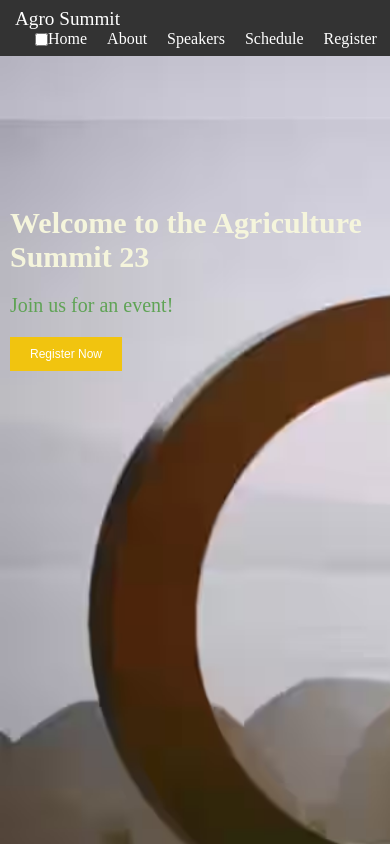
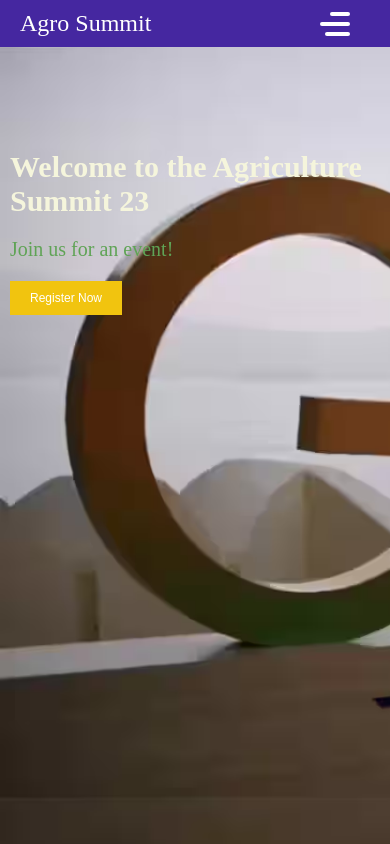
Before and after one commit to harshitgupta2019/Summit, a React (Create React App) app in the folder frontend/: page / in a window 390 px wide. Shown: the top 844 px of the page. Built offline with nearby package versions, Linux system fonts and the light colour scheme.

Commit message:
Update Navbar.css

```diff
--- a/frontend/src/components/Navbar/Navbar.css
+++ b/frontend/src/components/Navbar/Navbar.css
@@ -2,19 +2,18 @@
 * {
     margin: 0;
     padding: 0;
-    /* box-sizing: border-box; */
+    box-sizing: border-box;
   }
 
   /* Navbar styling */
   .navbar {
-    background-color: #333;
-    color: #fff;
-    padding: 20px 0;
-    position: sticky;
-    top: 0;
-  z-index: 100;
-  background-size: cover;
-  overflow: hidden;
+  width:100%;
+  display: flex;
+  justify-content: space-between;
+  align-items: center;
+  background: #4527a0;
+  padding: 0 25px;
+    position: fixed;
   }
 
   .navbar-container {
@@ -22,7 +21,7 @@
     justify-content: space-between;
     align-items: center;
     max-width: 1200px;
-    margin: 0 auto;
+    margin: 0;
     padding: 0 20px;
   }
 
@@ -33,50 +32,124 @@
   }
 
   .navbar-links {
-    list-style: none;
     display: flex;
+    justify-content: center;
+    flex-direction: row;
+    align-items: center;
+    z-index: 1;
+    transition: 0.5s;
   }
 
   .navbar-links li {
-    margin-right: 20px;
+    list-style-type: none;
+    /* margin-right: 20px;  */
   }
 
   .navbar-links a {
     color: #fff;
     text-decoration: none;
-    transition: color 0.3s;
+    display: block;
+    padding:40px 25px;
+    font-size: 18px;
+    line-height: 1;
+    transition: 0.3s;
   }
 
   .navbar-links a:hover {
-    color: black; /* Change to desired hover color */
-    background-color: white;
+    box-shadow:0 -5px 0px #fff inset,
+    500px 0 0 rgba(255,255,255,0.03) inset;
+    padding: 35px 25px 45px 25px;
 
   }
-  .navbar-toggle {
+
+  /* Hamburger Menu Styles */
+.hamburger{
+  position: relative;
+  width:30px;
+  height:4px;
+  background: #fff;
+  border-radius: 10px;
+  cursor: pointer;
+  z-index:2;
+  transition:0.3s;
+}
+.hamburger:before,
+.hamburger:after{
+  content: "";
+  position: absolute;
+  height: 4px;
+  right:0;
+  background: #fff;
+  border-radius: 10px;
+  transition: 0.3s;
+}
+.hamburger:before{
+  top:-10px;
+width:20px;
+}
+.hamburger:after{
+  top:10px;
+width:25px;
+}
+.toggle-menu{
+  position: absolute;
+  width:30px;
+  height:100%;
+  z-index:3;
+  cursor: pointer;
+  opacity: 0;
+}
+.hamburger,
+.toggle-menu{
   display: none;
-    flex-direction: column;
-    justify-content: space-between;
-    width: 30px;
-    height: 25px;
-    cursor: pointer;
-    transition: transform 0.3s;
 }
 
-  .navbar-toggle.active {
-    transform: rotate(90deg);
+.navbar-container input:checked ~ .hamburger{
+  background: transparent;
 }
+.navbar-container input:checked ~ .hamburger:before{
+  top:0;
+  transform: rotate(-45deg);
+  width:30px;
+}
+.navbar-container input:checked ~ .hamburger:after{
+  top:0;
+  transform: rotate(45deg);
+  width:30px;
 
-  .bar {
-    width: 100%;
-    height: 3px;
-    background-color: #333;
 }
-  @media (max-width: 768px) {
-    .navbar {
-      padding: 8px 15px;
+.navbar-container input:checked ~ .navbar-links{
+  right:0;
+  box-shadow: -20px 0 40px rgba(0,0,0,0.3);
 }
+@media screen and (max-width:800px) {
+  .hamburger,
+  .toggle-menu{
+    display: block;
+    /* left:80px; */
+  }
+  .navbar{
+    padding:10px 20px;
+  }
+  .navbar-links{
+    justify-content: start;
+    flex-direction: column;
+    align-items: center;
+    position: fixed;
+    top:0;
+    right:-300px;
+    background: #4527a0;
+    width:150px;
+    height:100%;
+    padding-top:60px;
+  }
+  .navbar-links li{
+    width:100%;
+  }
+  .navbar-links li a, .navbar-links li a:hover{
+    padding:30px;
+    font-size: 18px;
+    box-shadow: 0 px 0 rgba(255,255,255,0.01) inset;
 
-    .navbar-logo a {
-      font-size: 1.2rem;
   }
 }
```
Lines whose indentation alone changed are shown as unchanged.
